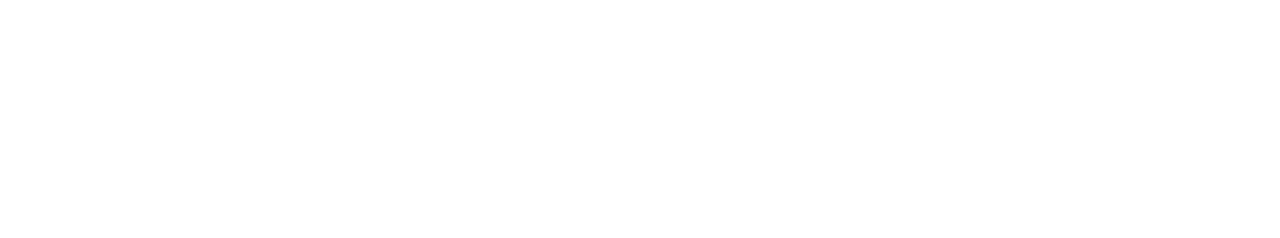
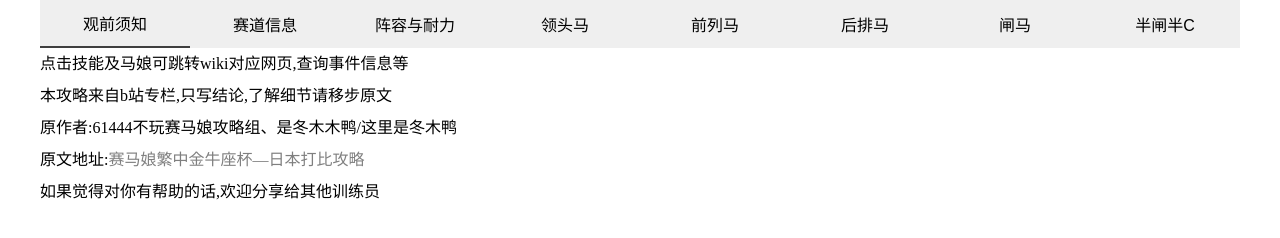
Before and after one commit to HokagoTeaTime1/myHTT, a plain HTML site: page index.html in a window 1280 px wide. Shown: the top 238 px of the page. Drawn offline with Linux system fonts and the light colour scheme; the site is published under a folder, as on GitHub Pages, so addresses that start at the root find nothing.

Commit message:
改一下路径

```diff
--- a/index.html
+++ b/index.html
@@ -5,10 +5,9 @@
     <link rel="icon" href="/assets/favicon-239bd5d5.ico">
     <meta name="viewport" content="width=device-width, initial-scale=1.0">
     <title>赛马娘繁中服9月攻略</title>
-
     <base target="_blank">
-    <script type="module" crossorigin src="/assets/index-2b04be22.js"></script>
-    <link rel="stylesheet" href="/assets/index-699424c5.css">
+    <script type="module" crossorigin src="./assets/index-2b04be22.js"></script>
+    <link rel="stylesheet" href="./assets/index-699424c5.css">
   </head>
   <body>
     <div id="app"></div>
```
